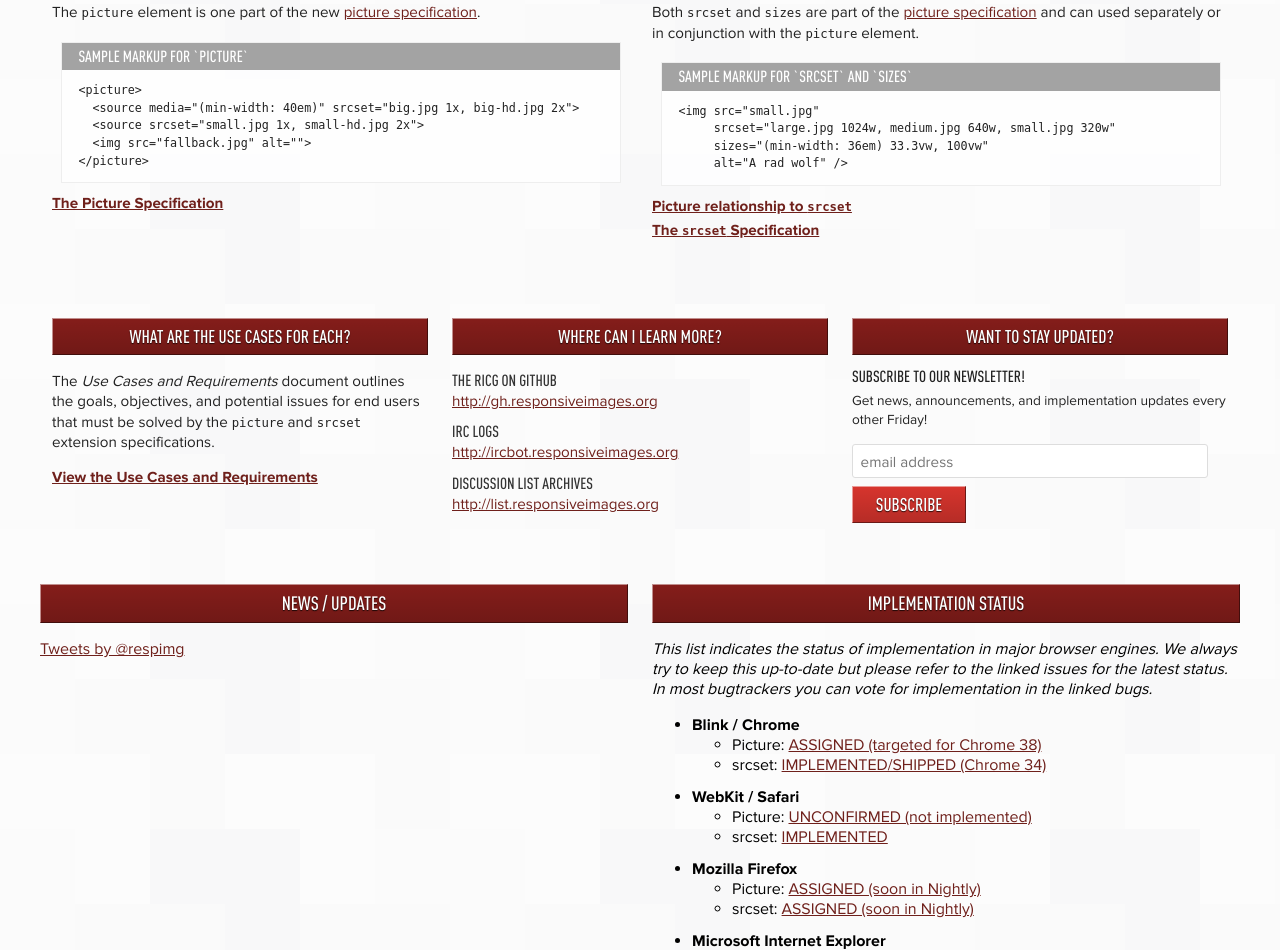
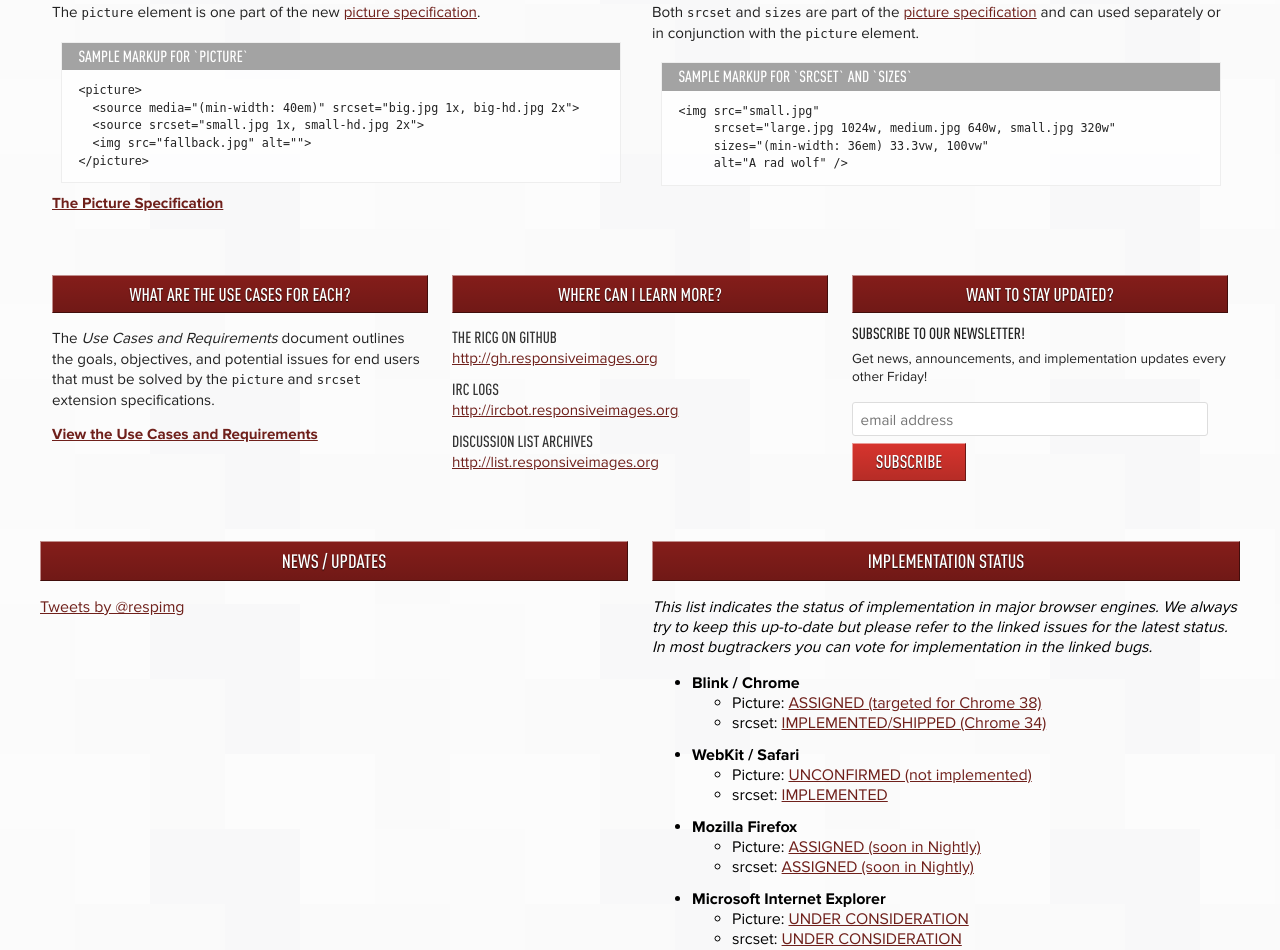
Before and after one commit to ResponsiveImagesCG/responsiveimages.org, a PHP site: page / in a window 1280 px wide. Shown: the part 596-1546 px from the top of the page. Run offline with PHP 8.4, Linux system fonts and the light colour scheme; some libraries are stand-ins or nearby versions.

Commit message:
Removed links related to srcset (closes #52)

```diff
--- a/index.php
+++ b/index.php
@@ -77,10 +77,6 @@
 </pre>
 					</code>
 				</figure>
-
-				<p>
-				<a href="http://picture.responsiveimages.org/#relationship-to-srcset" class="more">Picture relationship to <code>srcset</code></a>
-				<a href="http://dev.w3.org/html5/srcset/" class="more">The <code>srcset</code> Specification</a></p>
 		  </section>
 
 			<div class="subtopics">
```
